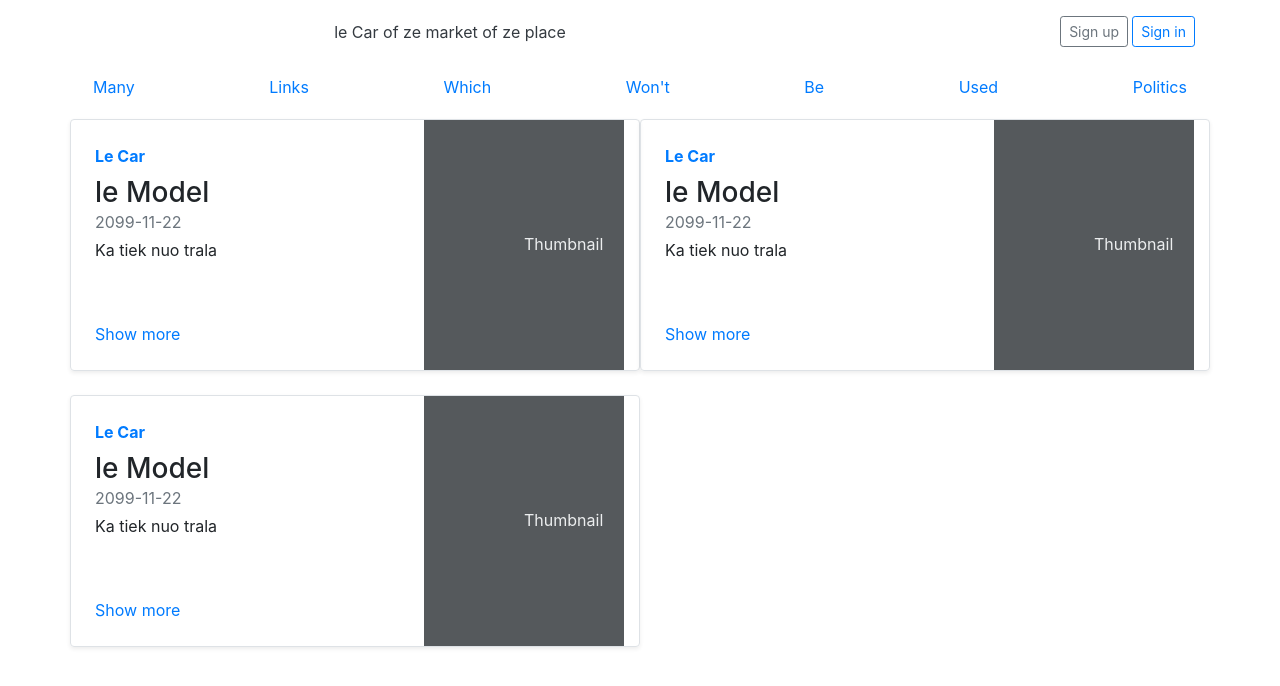
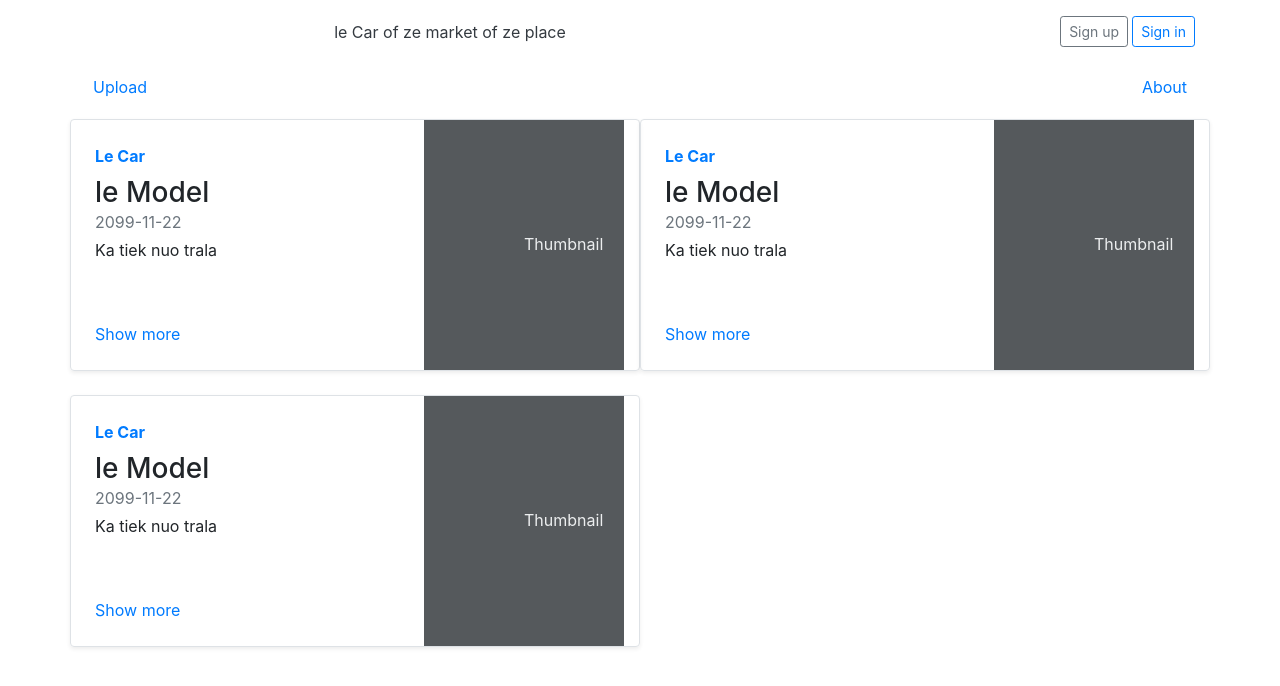
Before and after one commit to Elitelol/Car-Marketplace, a React (Create React App) app in the folder front/: page / in a window 1280 px wide. Shown: the top 686 px of the page. Built offline with nearby package versions, Linux system fonts and the light colour scheme.

Commit message:
UPD: Upload added to navbar link row.

```diff
--- a/front/src/components/Navbar.js
+++ b/front/src/components/Navbar.js
@@ -26,10 +26,13 @@ class Navbar extends Component {
 
         <div class="nav-scroller py-1 mb-2">
           <nav class="nav d-flex justify-content-between">
-            <a class="p-2 link-secondary" href="#">
-              Many
+            <a class="p-2 link-secondary" href="/upload">
+              Upload
             </a>
-            <a class="p-2 link-secondary" href="#">
+            <a className="p-2 link-secondary" href="#">
+              About
+            </a>
+            {/* <a class="p-2 link-secondary" href="#">
               Links
             </a>
             <a class="p-2 link-secondary" href="#">
@@ -46,7 +49,7 @@ class Navbar extends Component {
             </a>
             <a class="p-2 link-secondary" href="#">
               Politics
-            </a>
+            </a> */}
           </nav>
         </div>
       </div>
```
